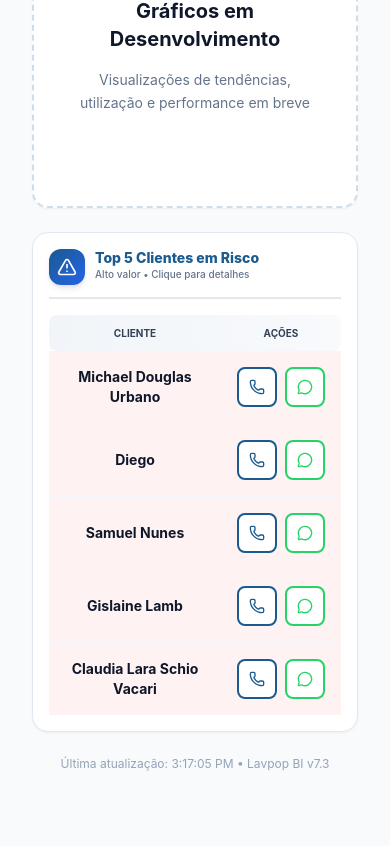
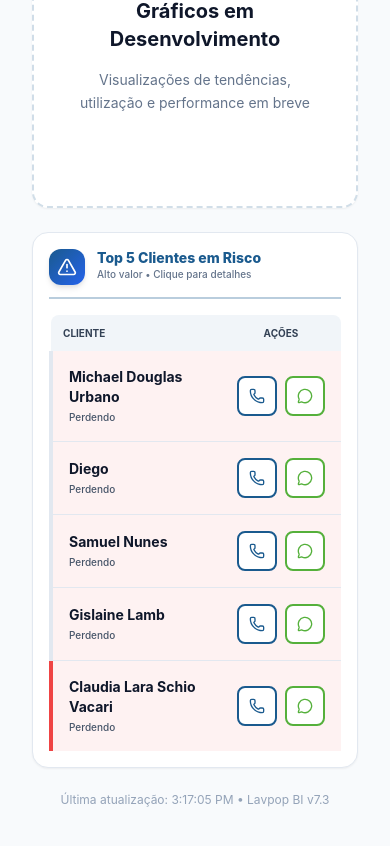
Before and after one commit to lucaslopezpuerta/LavpopBusinessIntelligence, a React (Vite) app: page / in a window 390 px wide. Shown: the part 1843-2689 px from the top of the page. Built offline with nearby package versions, Linux system fonts and the light colour scheme; no server answers; the HTML template or start-up script is replaced by a standard one.

Commit message:
Update AtRiskCustomersTable.jsx

```diff
--- a/src/components/AtRiskCustomersTable.jsx
+++ b/src/components/AtRiskCustomersTable.jsx
@@ -1,12 +1,12 @@
-// AtRiskCustomersTable.jsx v5.3 - MOBILE OPTIMIZATION
-// ✅ Hidden TOTAL/DIAS/RISCO columns on mobile
-// ✅ Row background color indicates risk level
-// ✅ Min-height 60px on mobile rows
-// ✅ Removed phone from mobile view
-// ✅ No logic changes
+// AtRiskCustomersTable.jsx v6.0 - NO OVERFLOW DESIGN
+// ✅ No horizontal scroll
+// ✅ Mobile: Cliente + Ações only
+// ✅ Desktop: All columns visible
+// ✅ No phone numbers displayed
+// ✅ Row coloring by risk
 //
 // CHANGELOG:
-// v5.3 (2025-11-21): Mobile optimization
+// v6.0 (2025-11-21): No overflow redesign
 
 import React, { useState } from 'react';
 import { Phone, MessageCircle, AlertTriangle } from 'lucide-react';
@@ -15,10 +15,10 @@ import CustomerDetailModal from './CustomerDetailModal';
 const AtRiskCustomersTable = ({ customerMetrics, salesData, maxRows = 5 }) => {
   const [selectedCustomer, setSelectedCustomer] = useState(null);
 
-  if (!customerMetrics || !customerMetrics.activeCustomers) {
+  if (!customerMetrics?.activeCustomers) {
     return (
       <div className="bg-white dark:bg-slate-800 rounded-2xl p-4 border border-slate-200 dark:border-slate-700 text-center text-slate-500 dark:text-slate-400">
-        Carregando clientes em risco...
+        Carregando clientes...
       </div>
     );
   }
@@ -28,103 +28,70 @@ const AtRiskCustomersTable = ({ customerMetrics, salesData, maxRows = 5 }) => {
     .sort((a, b) => b.netTotal - a.netTotal)
     .slice(0, maxRows);
 
+  if (atRiskCustomers.length === 0) {
+    return (
+      <div className="bg-white dark:bg-slate-800 rounded-2xl p-5 border border-slate-200 dark:border-slate-700 text-center">
+        <div className="text-lavpop-green dark:text-green-400 text-base font-semibold mb-1">
+          🎉 Ótimas notícias!
+        </div>
+        <div className="text-slate-500 dark:text-slate-400 text-sm">
+          Nenhum cliente em risco
+        </div>
+      </div>
+    );
+  }
+
   const formatCurrency = (value) => {
     return new Intl.NumberFormat('pt-BR', {
       style: 'currency',
-      currency: 'BRL'
+      currency: 'BRL',
+      maximumFractionDigits: 0
     }).format(value);
   };
 
   const formatPhone = (phone) => {
     if (!phone) return null;
     const cleaned = String(phone).replace(/\D/g, '');
-    if (cleaned.length >= 10) {
-      return cleaned;
-    }
-    return null;
+    return cleaned.length >= 10 ? cleaned : null;
   };
 
   const handleCall = (e, phone) => {
     e.stopPropagation();
     const cleaned = formatPhone(phone);
-    if (cleaned) {
-      window.location.href = `tel:+55${cleaned}`;
-    }
+    if (cleaned) window.location.href = `tel:+55${cleaned}`;
   };
 
   const handleWhatsApp = (e, phone) => {
     e.stopPropagation();
     const cleaned = formatPhone(phone);
-    if (cleaned) {
-      window.open(`https://web.whatsapp.com/send?phone=55${cleaned}`, '_blank');
-    }
-  };
-
-  const translateRiskLevel = (riskLevel) => {
-    switch (riskLevel) {
-      case 'Churning': return 'Perdendo';
-      case 'At Risk': return 'Em Risco';
-      default: return riskLevel;
-    }
+    if (cleaned) window.open(`https://web.whatsapp.com/send?phone=55${cleaned}`, '_blank');
   };
 
   const getRiskStyles = (riskLevel) => {
     if (riskLevel === 'Churning') {
       return {
-        mobile: 'bg-red-50 dark:bg-red-900/20',
-        badge: 'bg-red-50 dark:bg-red-900/30 text-red-700 dark:text-red-200 border-red-300 dark:border-red-700'
-      };
-    } else if (riskLevel === 'At Risk') {
-      return {
-        mobile: 'bg-amber-50 dark:bg-amber-900/20',
-        badge: 'bg-amber-50 dark:bg-amber-900/30 text-amber-700 dark:text-amber-200 border-amber-300 dark:border-amber-700'
+        mobile: 'bg-red-50 dark:bg-red-900/20 border-l-4 border-red-500',
+        badge: 'bg-red-50 dark:bg-red-900/30 text-red-700 dark:text-red-200 border-red-300 dark:border-red-600',
+        label: 'Perdendo'
       };
     }
     return {
-      mobile: 'bg-white dark:bg-slate-800',
-      badge: 'bg-slate-100 dark:bg-slate-700 text-slate-600 dark:text-slate-200 border-slate-300 dark:border-slate-600'
+      mobile: 'bg-amber-50 dark:bg-amber-900/20 border-l-4 border-amber-500',
+      badge: 'bg-amber-50 dark:bg-amber-900/30 text-amber-700 dark:text-amber-200 border-amber-300 dark:border-amber-600',
+      label: 'Em Risco'
     };
   };
-
-  const getRiskBadge = (riskLevel, returnLikelihood) => {
-    const churnPercent = returnLikelihood !== undefined && returnLikelihood !== null
-      ? Math.round(100 - returnLikelihood)
-      : 0;
-
-    const styles = getRiskStyles(riskLevel);
-
-    return (
-      <div className={`inline-flex items-center gap-1 px-2.5 py-1 rounded-lg border text-[10px] font-bold ${styles.badge}`}>
-        <AlertTriangle className="w-3 h-3" />
-        {translateRiskLevel(riskLevel)} {churnPercent}%
-      </div>
-    );
-  };
-
-  if (atRiskCustomers.length === 0) {
-    return (
-      <div className="bg-white dark:bg-slate-800 rounded-2xl p-5 border border-slate-200 dark:border-slate-700 text-center">
-        <div className="text-lavpop-green dark:text-green-400 text-[15px] font-semibold mb-1">
-          🎉 Ótimas notícias!
-        </div>
-        <div className="text-slate-500 dark:text-slate-400 text-xs">
-          Nenhum cliente em risco detectado
-        </div>
-      </div>
-    );
-  }
 
   return (
     <>
       <div className="bg-white dark:bg-slate-800 rounded-2xl p-4 border border-slate-200 dark:border-slate-700 shadow-sm">
         {/* Header */}
-        <div className="flex items-center justify-between mb-4 pb-3 border-b-2 border-gradient-to-r from-lavpop-blue to-blue-600 dark:from-blue-700 dark:to-blue-900">
-          <div className="flex items-center gap-2.5">
-            <div className="w-9 h-9 rounded-xl bg-gradient-to-br from-lavpop-blue to-blue-600 dark:from-blue-700 dark:to-blue-900 flex items-center justify-center shadow-md">
+        <div className="flex items-center gap-3 mb-4 pb-3 border-b-2 border-lavpop-blue/30 dark:border-blue-700">
+          <div className="w-9 h-9 rounded-xl bg-gradient-to-br from-lavpop-blue to-blue-600 flex items-center justify-center shadow-md">
             <AlertTriangle className="w-5 h-5 text-white" />
           </div>
-            <div>
-              <h3 className="text-sm font-extrabold text-lavpop-blue dark:text-blue-400 m-0 leading-none">
+          <div className="flex-1 min-w-0">
+            <h3 className="text-sm font-extrabold text-lavpop-blue dark:text-blue-400 leading-none">
               Top {maxRows} Clientes em Risco
             </h3>
             <p className="text-[10px] text-slate-500 dark:text-slate-400 font-medium mt-0.5">
@@ -132,108 +99,93 @@ const AtRiskCustomersTable = ({ customerMetrics, salesData, maxRows = 5 }) => {
             </p>
           </div>
         </div>
-        </div>
 
         {/* Table */}
-        <div className="w-full overflow-x-auto">
-          <table className="w-full text-xs">
+        <div className="overflow-hidden">
+          <table className="w-full text-xs border-collapse">
             <thead>
-              <tr className="bg-gradient-to-r from-slate-100 to-slate-50 dark:from-slate-700 dark:to-slate-700/50">
-                <th className="px-3 py-2.5 font-bold text-slate-700 dark:text-slate-200 text-[10px] text-center rounded-l-lg">
+              <tr className="bg-slate-100 dark:bg-slate-700/50">
+                <th className="px-3 py-2.5 font-bold text-slate-700 dark:text-slate-200 text-[10px] text-left rounded-tl-lg">
                   CLIENTE
                 </th>
-                <th className="hidden md:table-cell px-3 py-2.5 font-bold text-slate-700 dark:text-slate-200 text-[10px] text-center">
+                <th className="hidden lg:table-cell px-3 py-2.5 font-bold text-slate-700 dark:text-slate-200 text-[10px] text-center">
                   RISCO
                 </th>
-                <th className="hidden lg:table-cell px-3 py-2.5 font-bold text-slate-700 dark:text-slate-200 text-[10px] text-center">
+                <th className="hidden lg:table-cell px-3 py-2.5 font-bold text-slate-700 dark:text-slate-200 text-[10px] text-right">
                   TOTAL
                 </th>
                 <th className="hidden lg:table-cell px-3 py-2.5 font-bold text-slate-700 dark:text-slate-200 text-[10px] text-center">
                   DIAS
                 </th>
-                <th className="px-3 py-2.5 font-bold text-slate-700 dark:text-slate-200 text-[10px] text-center rounded-r-lg">
+                <th className="px-3 py-2.5 font-bold text-slate-700 dark:text-slate-200 text-[10px] text-center rounded-tr-lg">
                   AÇÕES
                 </th>
               </tr>
             </thead>
             <tbody>
               {atRiskCustomers.map((customer, index) => {
-                const riskStyles = getRiskStyles(customer.riskLevel);
+                const styles = getRiskStyles(customer.riskLevel);
 
                 return (
                   <tr
                     key={customer.doc || index}
                     className={`
-                      min-h-[60px] md:min-h-0
-                      transition-all duration-150 cursor-pointer
+                      min-h-[60px] transition-all duration-150 cursor-pointer
                       hover:brightness-95 dark:hover:brightness-110
-                      active:brightness-90 dark:active:brightness-125
-                      ${index < atRiskCustomers.length - 1 ? 'border-b border-slate-100 dark:border-slate-700' : ''}
-                      md:bg-white md:dark:bg-slate-800
-                      ${riskStyles.mobile}
+                      ${index < atRiskCustomers.length - 1 ? 'border-b border-slate-200 dark:border-slate-700' : ''}
+                      lg:bg-transparent lg:hover:bg-slate-50 lg:dark:hover:bg-slate-700/50
+                      ${styles.mobile} lg:border-l-0
                     `}
                     onClick={() => setSelectedCustomer(customer)}
                   >
                     {/* Cliente */}
-                    <td className="p-4 md:p-3 text-center">
-                      <div className="font-bold text-sm md:text-xs text-slate-900 dark:text-white">
-                        {customer.name || 'Cliente sem nome'}
+                    <td className="p-4 lg:p-3">
+                      <div className="font-bold text-sm lg:text-xs text-slate-900 dark:text-white">
+                        {customer.name || 'Sem nome'}
                       </div>
-                      <div className="hidden md:block text-xs mt-0.5 text-slate-500 dark:text-slate-400">
-                        {customer.phone}
+                      <div className="lg:hidden text-[10px] text-slate-600 dark:text-slate-400 mt-0.5 font-medium">
+                        {styles.label}
                       </div>
                     </td>
 
                     {/* Risco - Desktop only */}
-                    <td className="hidden md:table-cell p-3 text-center">
-                      {getRiskBadge(customer.riskLevel, customer.returnLikelihood)}
+                    <td className="hidden lg:table-cell p-3 text-center">
+                      <span className={`inline-flex items-center gap-1 px-2.5 py-1 rounded-lg border text-[10px] font-bold ${styles.badge}`}>
+                        <AlertTriangle className="w-3 h-3" />
+                        {styles.label}
+                      </span>
                     </td>
 
-                    {/* Total - Large screens only */}
-                    <td className="hidden lg:table-cell p-3 text-center font-bold text-lavpop-blue dark:text-blue-300 text-xs">
+                    {/* Total - Desktop only */}
+                    <td className="hidden lg:table-cell p-3 text-right font-bold text-lavpop-blue dark:text-blue-300">
                       {formatCurrency(customer.netTotal || 0)}
                     </td>
 
-                    {/* Dias - Large screens only */}
+                    {/* Dias - Desktop only */}
                     <td className="hidden lg:table-cell p-3 text-center">
-                      <span className="inline-block px-2.5 py-1 rounded-lg bg-slate-100 dark:bg-slate-700 text-[11px] font-bold text-slate-600 dark:text-slate-200">
+                      <span className="inline-block px-2.5 py-1 rounded-lg bg-slate-100 dark:bg-slate-700 text-[11px] font-bold text-slate-700 dark:text-slate-200">
                         {customer.daysSinceLastVisit || 0}
                       </span>
                     </td>
 
                     {/* Ações */}
-                    <td className="p-4 md:p-3 text-center">
+                    <td className="p-4 lg:p-3">
                       <div className="flex gap-2 justify-center">
                         {customer.phone && formatPhone(customer.phone) && (
                           <>
                             <button
                               onClick={(e) => handleCall(e, customer.phone)}
+                              className="p-2.5 lg:p-2 rounded-lg border-2 border-lavpop-blue dark:border-blue-500 bg-white dark:bg-slate-800 text-lavpop-blue dark:text-blue-400 hover:bg-lavpop-blue hover:text-white dark:hover:bg-blue-600 transition-all"
                               title="Ligar"
-                              className="
-                                p-2.5 md:p-2 rounded-lg border-2 border-lavpop-blue dark:border-blue-600
-                                bg-white dark:bg-slate-800
-                                text-lavpop-blue dark:text-blue-400
-                                hover:bg-lavpop-blue hover:text-white hover:scale-110
-                                dark:hover:bg-blue-600 dark:hover:text-white
-                                active:scale-95
-                                transition-all duration-200
-                              "
                             >
-                              <Phone className="w-4 h-4 md:w-3.5 md:h-3.5" />
+                              <Phone className="w-4 h-4 lg:w-3.5 lg:h-3.5" />
                             </button>
                             <button
                               onClick={(e) => handleWhatsApp(e, customer.phone)}
+                              className="p-2.5 lg:p-2 rounded-lg border-2 border-lavpop-green bg-white dark:bg-slate-800 text-lavpop-green hover:bg-lavpop-green hover:text-white transition-all"
                               title="WhatsApp"
-                              className="
-                                p-2.5 md:p-2 rounded-lg border-2 border-[#25D366]
-                                bg-white dark:bg-slate-800
-                                text-[#25D366]
-                                hover:bg-[#25D366] hover:text-white hover:scale-110
-                                active:scale-95
-                                transition-all duration-200
-                              "
                             >
-                              <MessageCircle className="w-4 h-4 md:w-3.5 md:h-3.5" />
+                              <MessageCircle className="w-4 h-4 lg:w-3.5 lg:h-3.5" />
                             </button>
                           </>
                         )}
@@ -247,7 +199,6 @@ const AtRiskCustomersTable = ({ customerMetrics, salesData, maxRows = 5 }) => {
         </div>
       </div>
 
-      {/* Customer Detail Modal */}
       {selectedCustomer && (
         <CustomerDetailModal
           customer={selectedCustomer}
```
Lines whose indentation alone changed are shown as unchanged.
